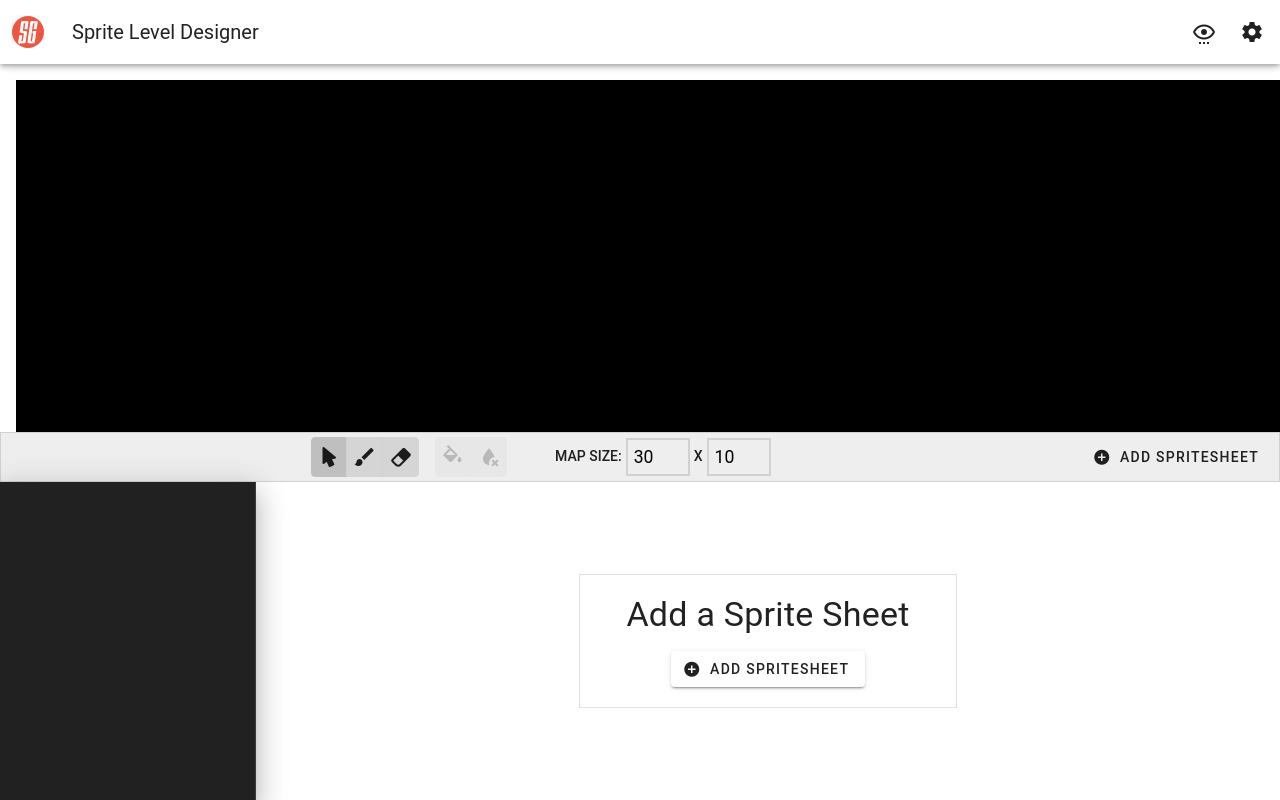
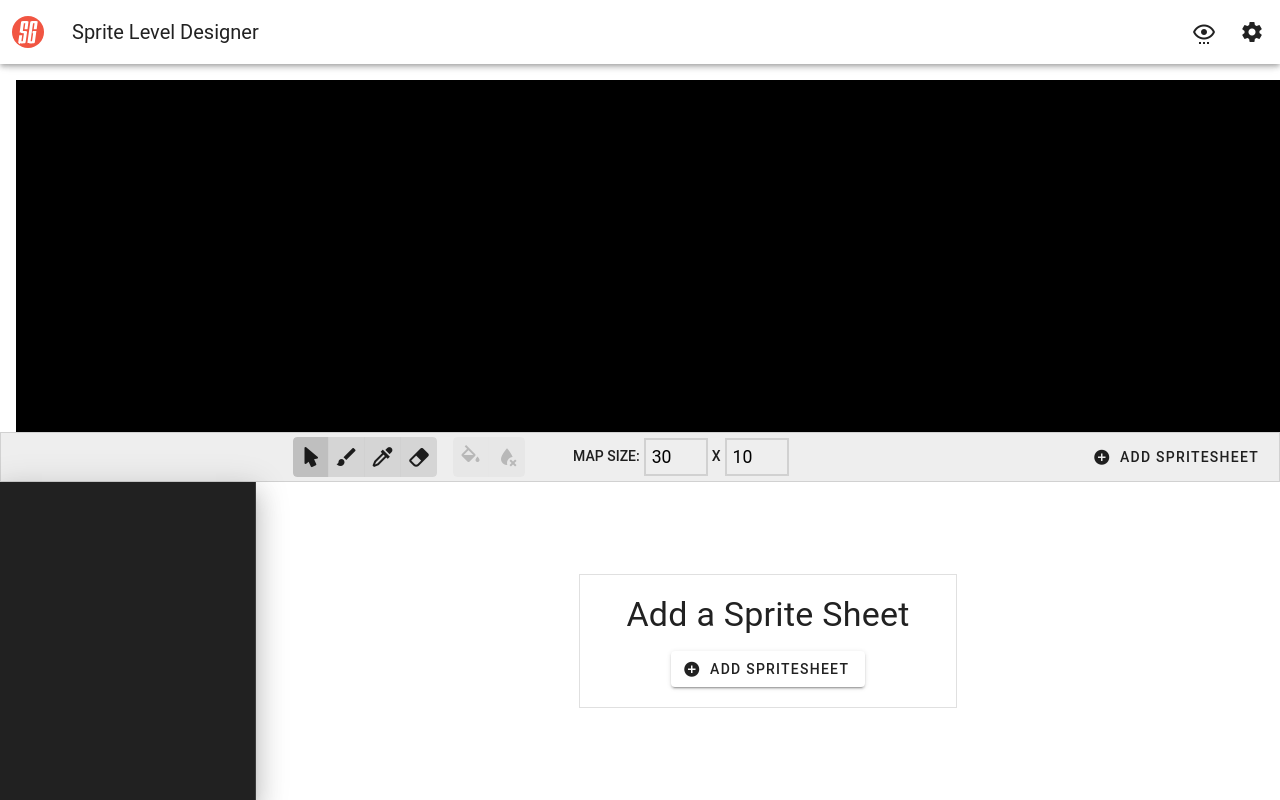
Before and after one commit to Supertorio-Games/sprite-level-designer, a Vue app: page / in a window 1280 px wide. Built offline with nearby package versions, Linux system fonts and the light colour scheme; a small style sheet from the web is missing.

Commit message:
Add Eyedropper tool

```diff
--- a/src/components/Map/MapGridCell.vue
+++ b/src/components/Map/MapGridCell.vue
@@ -24,6 +24,9 @@ const spriteStore = useSpritesStore();
 const cellClickAction = () => {
     if (mapStore.editMode == MAP_MODE.PAINT) {
         paintCell();
+    }
+    else if (mapStore.editMode == MAP_MODE.SAMPLE) {
+        sampleCell();
     }
     else if (mapStore.editMode == MAP_MODE.ERASE) {
         clearCell();
@@ -74,6 +77,13 @@ const paintCell = () => {
     if (spriteStore.selectedSpriteID) {
         let [sheetId, spriteId] = spriteStore.selectedSpriteID;
         mapStore.setTileSprite(props.row, props.col, sheetId, spriteId);
+    }
+};
+
+const sampleCell = () => {
+    const cell = mapStore.getCell(props.row, props.col);
+    if (cell.sprite != null) {
+        spriteStore.setSelectedSprite(cell.sprite[0], cell.sprite[1]);
     }
 };
 
--- a/src/components/Map/MapModeSelector.vue
+++ b/src/components/Map/MapModeSelector.vue
@@ -12,9 +12,14 @@
                     <v-btn icon="mdi-cursor-default"  v-bind="props"></v-btn>
                 </template>
             </v-tooltip>
-            <v-tooltip text="Paint (w)" location="top">
+            <v-tooltip text="Brush (b)" location="top">
                 <template v-slot:activator="{ props }">
                     <v-btn icon="mdi-brush" v-bind="props"></v-btn>
+                </template>
+            </v-tooltip>
+            <v-tooltip text="Eyedropper (I)" location="top">
+                <template v-slot:activator="{ props }">
+                    <v-btn icon="mdi-eyedropper" v-bind="props"></v-btn>
                 </template>
             </v-tooltip>
             <v-tooltip text="Erase (e)" location="top">
@@ -64,8 +69,11 @@
     onKeyStroke('s', () => {
        mapStore.editMode = MAP_MODE.SELECT;
     });
-    onKeyStroke('w', () => {
+    onKeyStroke('b', () => {
        mapStore.editMode = MAP_MODE.PAINT;
+    });
+    onKeyStroke('i', () => {
+       mapStore.editMode = MAP_MODE.SAMPLE;
     });
     onKeyStroke('e', () => {
        mapStore.editMode = MAP_MODE.ERASE;
--- a/src/state/mapStore.ts
+++ b/src/state/mapStore.ts
@@ -4,7 +4,7 @@ import { computed, ref, reactive, watch, toRaw } from 'vue'
 
 const StoreName = "levelMap";
 
-export enum MAP_MODE {SELECT = 0, PAINT = 1, ERASE = 2};
+export enum MAP_MODE {SELECT = 0, PAINT = 1, SAMPLE = 2, ERASE = 3};
 
 type mapCell = {
     sprite: [number, number] | null;
@@ -85,6 +85,12 @@ export const useMapStore = defineStore(StoreName, () => {
     const editMode = ref<MAP_MODE>(MAP_MODE.SELECT);
 
     // Watchers
+
+    watch(editMode, (newMode) => {
+        if (newMode !== MAP_MODE.SELECT) {
+            clearSelectionRange();
+        }
+    });
 
     watch(mapWidth, (newWidth, oldWidth) => {
         if (newWidth > oldWidth) {
```
